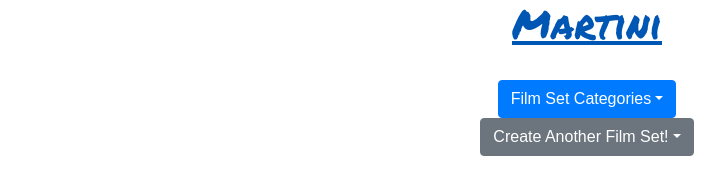
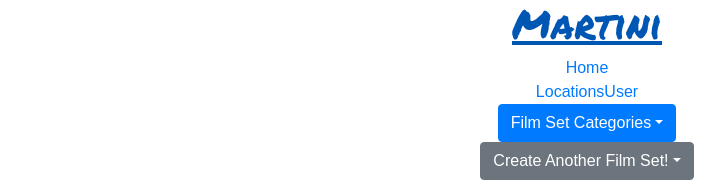
Before and after one commit to pmxperiment/the-martini-app, a React (Create React App) app: page / in a window 1280 px wide. Shown: the top 182 px of the page, without its empty margins (53-778 px from the left). Built offline with nearby package versions, Linux system fonts and the light colour scheme; no server answers; a web font is replaced by a local one.

Commit message:
enabled headers for testing

```diff
--- a/src/components/Header.js
+++ b/src/components/Header.js
@@ -5,10 +5,10 @@ class Header extends Component{
   render(){
     return (
       <header>
-        {/* <Link to='/home'>Home</Link> */}
+        <Link to='/home'>Home</Link>
         <br />
-        {/* <Link to={'/locations/:location_id'}>Locations</Link> */}
-        {/* <Link to={'/users/:user_id'}>User</Link> */}
+        <Link to={'/locations/:location_id'}>Locations</Link>
+        <Link to={'/users/:user_id'}>User</Link>
       </header>
     )
   }
```
